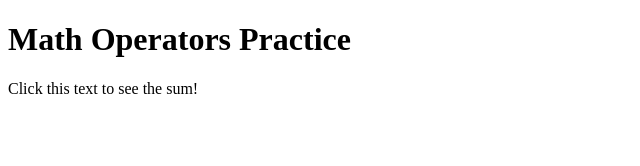
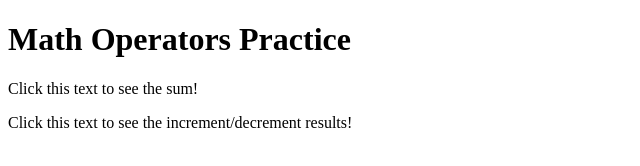
Before and after one commit to ponczokjozsef-create/JavaScript-Projects, a plain HTML site: page Basic JavaScript Projects/Project3_math_operators/index.html in a window 1280 px wide. Shown: the whole page, without its empty margins (0-640 px from the left). Drawn offline with Linux system fonts and the light colour scheme.

Commit message:
Add increment and decrement operator assignment

```diff
--- a/Basic JavaScript Projects/Project3_math_operators/JS/main.js
+++ b/Basic JavaScript Projects/Project3_math_operators/JS/main.js
@@ -41,3 +41,22 @@ function calculateNegation() {
         hasPermission: ${hasPermission} → Negated: ${isNegatedPermission}
     `;
 }
+// Function that demonstrates the increment (++) and decrement (--) operators and displays the results
+function calculateIncrementDecrement() {
+    let counter = 10;
+
+    counter++; // Increment operator increases the value by 1
+    let incrementedValue = counter;
+
+    counter--; // Decrement operator decreases the value by 1
+    counter--; // Decrement again to show a clear change
+    let decrementedValue = counter;
+
+    console.log("Incremented value: " + incrementedValue);
+    console.log("Decremented value: " + decrementedValue);
+
+    document.getElementById("IncrementDecrement").innerHTML = `
+        Incremented value: ${incrementedValue}<br>
+        Decremented value: ${decrementedValue}
+    `;
+}
--- a/Basic JavaScript Projects/Project3_math_operators/index.html
+++ b/Basic JavaScript Projects/Project3_math_operators/index.html
@@ -10,6 +10,7 @@
   <h1>Math Operators Practice</h1>
 
   <p id="Math" onclick="calculateSum()">Click this text to see the sum!</p>
+  <p id="IncrementDecrement" onclick="calculateIncrementDecrement()">Click this text to see the increment/decrement results!</p>
 
 </body>
 </html>
```
